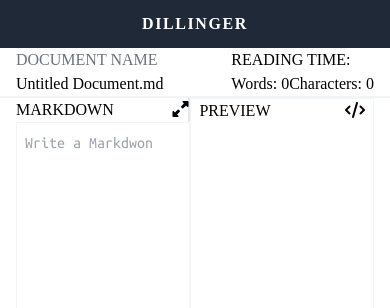
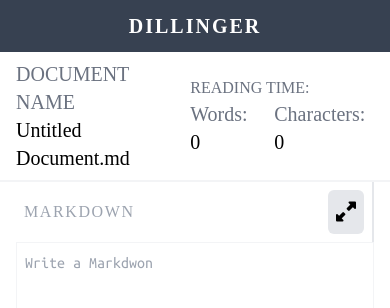
Before and after one commit to danishhansari/Dilinder-clone, a plain HTML site: page index.html in a window 390 px wide. Drawn offline with nearby package versions, Linux system fonts and the light colour scheme; a web font is replaced by a local one.

Commit message:
mobile layout

```diff
--- a/index.html
+++ b/index.html
@@ -24,11 +24,14 @@
             font-family: 'source-sans-pro';
             border-collapse: collapse;
         }
+
         textarea {
             resize: none;
         }
-        .text-input {
-                    font-family: 'Ubuntu Mono', monospace;
+
+        .text-input,
+        .big-preview {
+            font-family: 'Ubuntu Mono', monospace;
         }
     </style>
 </head>
@@ -36,34 +39,38 @@
 <body>
 
     <section
-        class="bg-gray-700 text-white flex items-center justify-center h-screen w-full fixed overflow-hidden top-0 left-0 loading flex-col">
+        class="bg-gray-700 text-white flex items-center justify-center h-[100vh] w-full fixed top-0 left-0 loading flex-col overflow-hidden z-20">
         <h1 class="uppercase text-8xl">dillinger</h1>
         <p class="text-center">Make something great today!</p>
     </section>
 
-    <nav class="navbar bg-gray-800 text-white text-center p-3 font-semibold tracking-widest">
+    <nav class="navbar bg-gray-700 text-white text-center p-3 font-semibold tracking-widest text-xl">
         DILLINGER
     </nav>
-    <div class="name px-4 flex w-full justify-between items-center border-b-2 border-gray-100">
-        <div>
+
+    <div class="name px-4 py-2 flex w-full justify-between items-center border-b-2 border-gray-100 ">
+        <div class="text-xl">
             <p class="uppercase text-gray-500">document name</p>
             <p>Untitled Document.md</p>
         </div>
-        <div>
-            <p class="uppercase">reading time: <span class="time"></span></p>
-            <div class="flex w-full  justify-between items-center">
-                <p>Words: <span class="words">0</span></p>
-                <p class="characters">Characters: <span class="char">0</span></p>
+        <div class="read">
+            <p class="uppercase text-gray-500">reading time: <span class="time text-black"></span></p>
+            <div class="flex w-full  justify-between items-center text-xl text-gray-500 gap-4">
+                <p>Words: <span class="words text-black">0</span></p>
+                <p class="characters">Characters: <span class="char text-black">0</span></p>
             </div>
         </div>
     </div>
 
     <div class="flex w-full px-4">
+
         <div class="markdown w-full">
-            <div class="flex text justify-between items-center border-r-2">
-                <p class="uppercase">markdown</p>
+            <div class="flex text justify-between items-center border-r-2 p-2">
+                <p class="uppercase text-md text-gray-400  tracking-widest">markdown</p>
                 <p>
-                    <i class="fa-solid fa-up-right-and-down-left-from-center"></i>
+                    <button
+                        class="fa-solid fa-up-right-and-down-left-from-center cursor-pointer bg-gray-200 p-2 text-xl rounded-md hover:bg-gray-300 transition-all duration-100 preview-open">
+                    </button>
                 </p>
             </div>
             <div class="text-input h-[87vh]">
@@ -71,20 +78,36 @@
                     class="border w-full h-full focus:outline-none border border-gray-100 p-2 resize-none"></textarea>
             </div>
         </div>
-        <div class="preview-el w-full overflow-x-auto px-2 border border-gray-100">
-            <div class="flex text justify-between items-center gap-2">
-                <p class="uppercase">preview</p>
-                <p>
-                    <i class="fa-solid fa-code"></i>
-                </p>
+
+        <div class="preview-el w-full overflow-x-auto px-2 border border-gray-100 md:block hidden">
+            <div class="flex text justify-between items-center gap-2 p-2">
+                <p class="uppercase text-md text-gray-400  tracking-widest">preview</p>
+                <button
+                    class="fa-solid fa-code cursor-pointer bg-gray-200 p-2 text-xl rounded-md hover:bg-gray-300 transition-all duration-100">
+                </button>
             </div>
-            <pre>
-                <code class="preview language-java break-all w-full">
+            <div class="preview break-all w-full">
 
-                </code>
+            </div>
             </pre>
         </div>
     </div>
+
+    <section
+        class="w-full h-screen fixed top-0 left-0 z-10 bg-white flex  justify-center items-center hidden preview-container">
+        <button
+            class="fa-solid fa-down-left-and-up-right-to-center cursor-pointer bg-gray-200 p-2 text-xl rounded-md hover:bg-gray-300 transition-all duration-100 absolute top-8 right-8 preview-close">
+        </button>
+
+        <textarea class="big-preview w-full md:w-[40%] h-[95%] md:h-[80%] p-4 border-none outline-none my-8">
+
+    </textarea>
+
+    </section>
+
+
+
+
     <script src="main.js"></script>
 </body>
 
--- a/main.js
+++ b/main.js
@@ -4,7 +4,11 @@ const words = document.querySelector(".words");
 const character = document.querySelector(".char");
 const loading = document.querySelector(".loading");
 const readingTime = document.querySelector('.time');
-// setTimeout(loading.classList.add("hidden"), 5000);
+const previewBtnOpen = document.querySelector('.preview-open')
+const previewBtnClose = document.querySelector('.preview-close')
+const bigPreviewContainer = document.querySelector('.preview-container')
+const previewText = document.querySelector('.big-preview')
+
 window.addEventListener('load', () => {
   setTimeout(() => {
     loading.classList.add('hidden')
@@ -17,11 +21,26 @@ function readTime (textArea) {
   let length = wordsVal.length / 400;
   readingTime.textContent = `${Math.max(1, length.toFixed())} Min Read`
   words.textContent = wordsVal.length;
-  character.textContent = characterVal.length - 1;
+  character.textContent = characterVal.length;
 }
-function displayPreview() {
-  preview.innerHTML = marked.parse(textArea.value);
-  readTime(textArea.value)
+function displayPreview(text) {
+  preview.innerHTML = marked.parse(text);
+  readTime(text)
 }
 
-textArea.addEventListener("input", displayPreview);
+function togglePreviewContainer () {
+    bigPreviewContainer.classList.toggle('hidden')
+    previewText.value = textArea.value
+    // displayPreview(previewText.value)
+    console.log(previewText.value);
+}
+function displayPreviewContainer (text) {
+    preview.innerHTML = marked.parse(text)
+    textArea.value = text
+    readTime(text)
+}
+previewBtnOpen.addEventListener('click', togglePreviewContainer)
+previewBtnClose.addEventListener('click', togglePreviewContainer)
+
+textArea.addEventListener("input",(e) => displayPreview(textArea.value));
+previewText.addEventListener("input",(e) => displayPreviewContainer(previewText.value));
```
